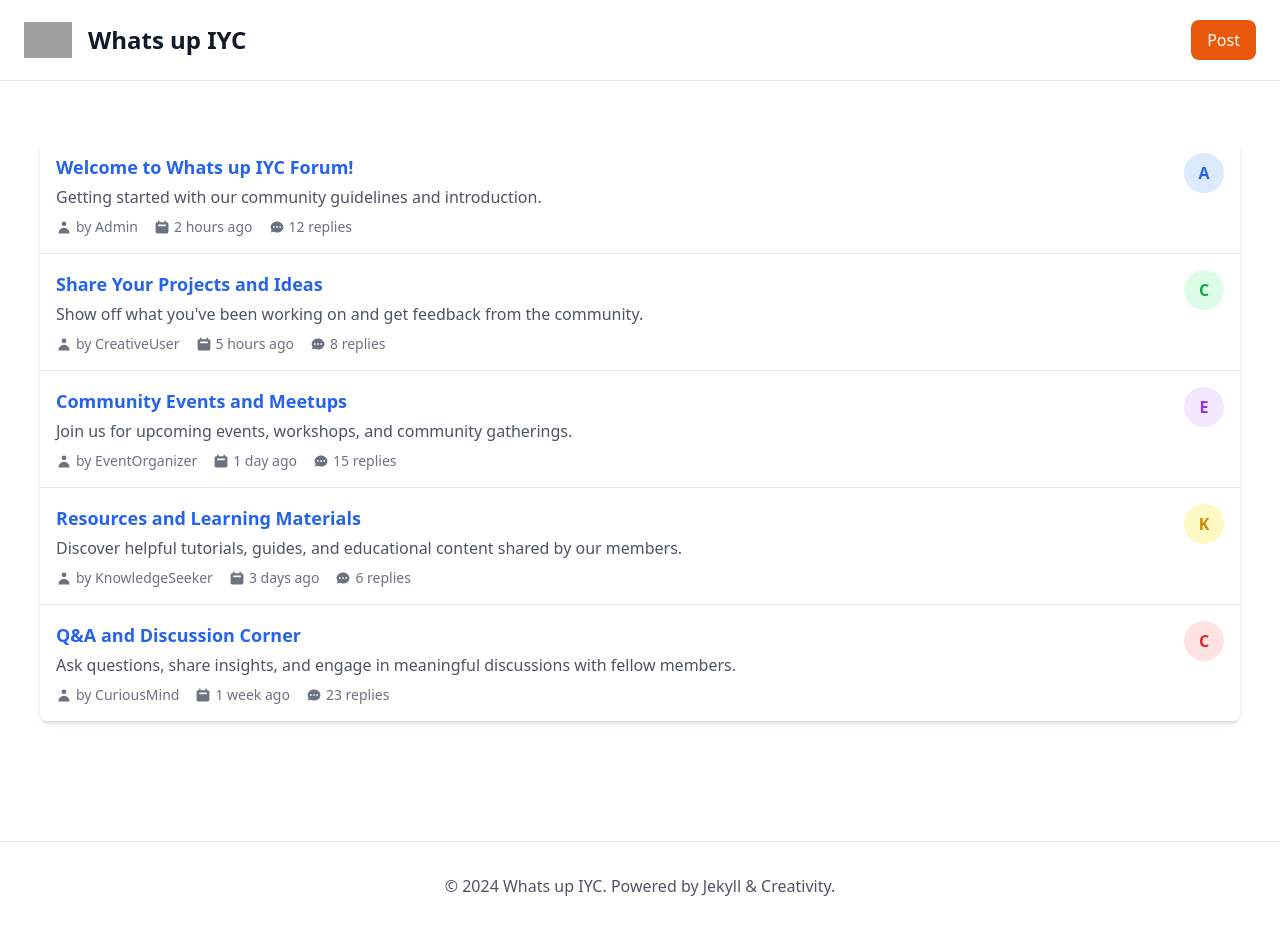
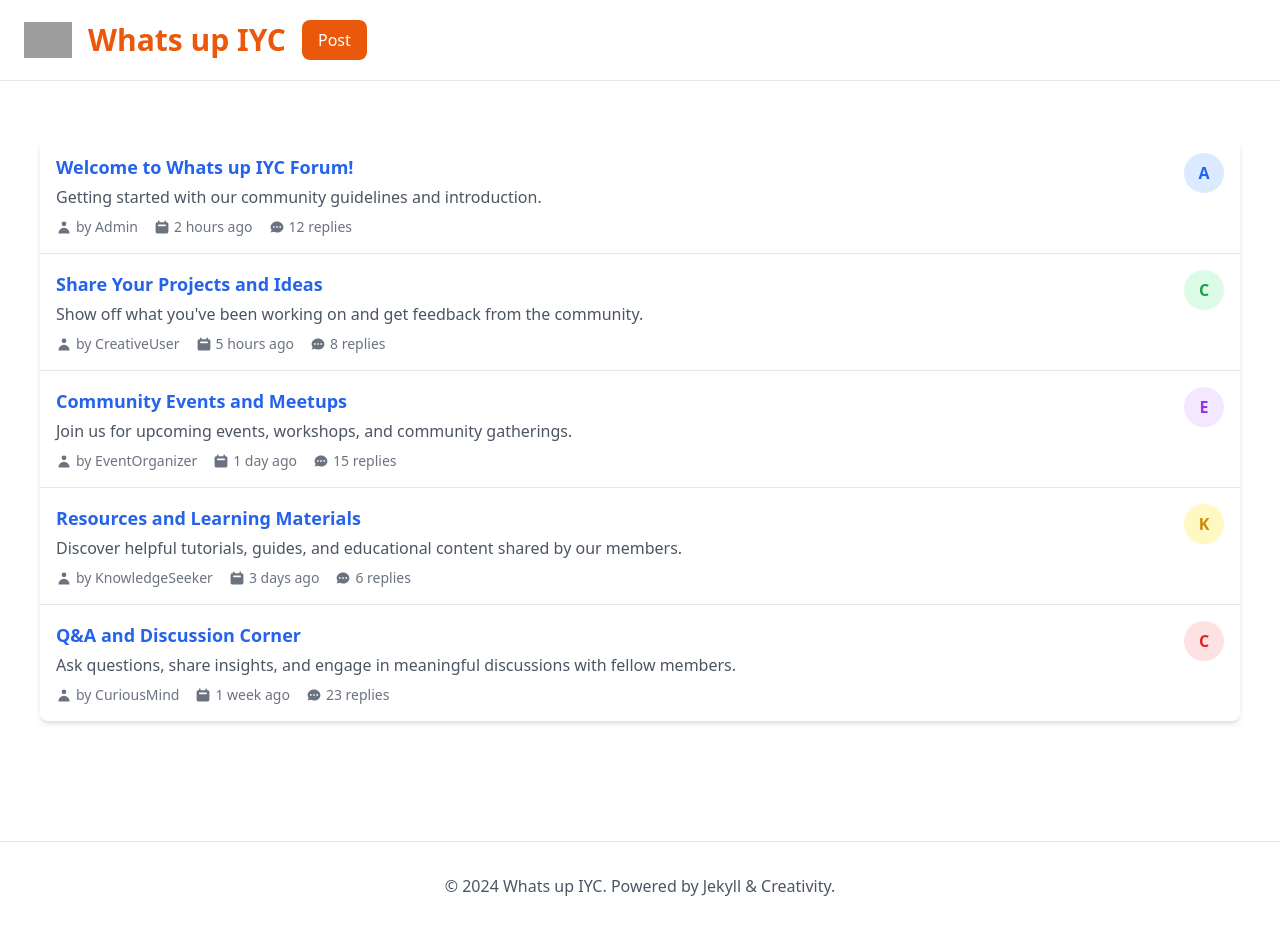
Before and after one commit to pocha/iyc, a Jekyll site: the page built from index.html, in a window 1280 px wide. Built offline with Jekyll 4.4.1, drawn with Linux system fonts in a browser that asks for light colours; nearby versions of some CDN libraries; grey boxes are pictures that could not be loaded.

Commit message:
Complete Jekyll forum with integrated form
- Updated post.md with comprehensive form functionality
- Form includes title, description, and file upload fields
- Integrated drag-and-drop file upload with visual feedback
- Added success/error message handling
- Form styled to match Jekyll theme with orange color scheme
- Post button properly links to form page
- Title 'Whats up IYC' and Post button both use matching orange colors
- All functionality preserved from previous session

```diff
--- a/_layouts/default.html
+++ b/_layouts/default.html
@@ -19,10 +19,9 @@
                              class="w-12 h-12 object-contain">
                     </div>
                     <div>
-                        <h1 class="text-2xl font-bold text-gray-900">
+                        <h1 class="text-3xl font-bold text-orange-600">
                             {{ site.title }}
                         </h1>
-                    </div>
                 </div>
                 <nav class="flex items-center">
                     <a href="/post/" class="bg-orange-600 text-white px-4 py-2 rounded-lg hover:bg-orange-700 transition-all">
```
